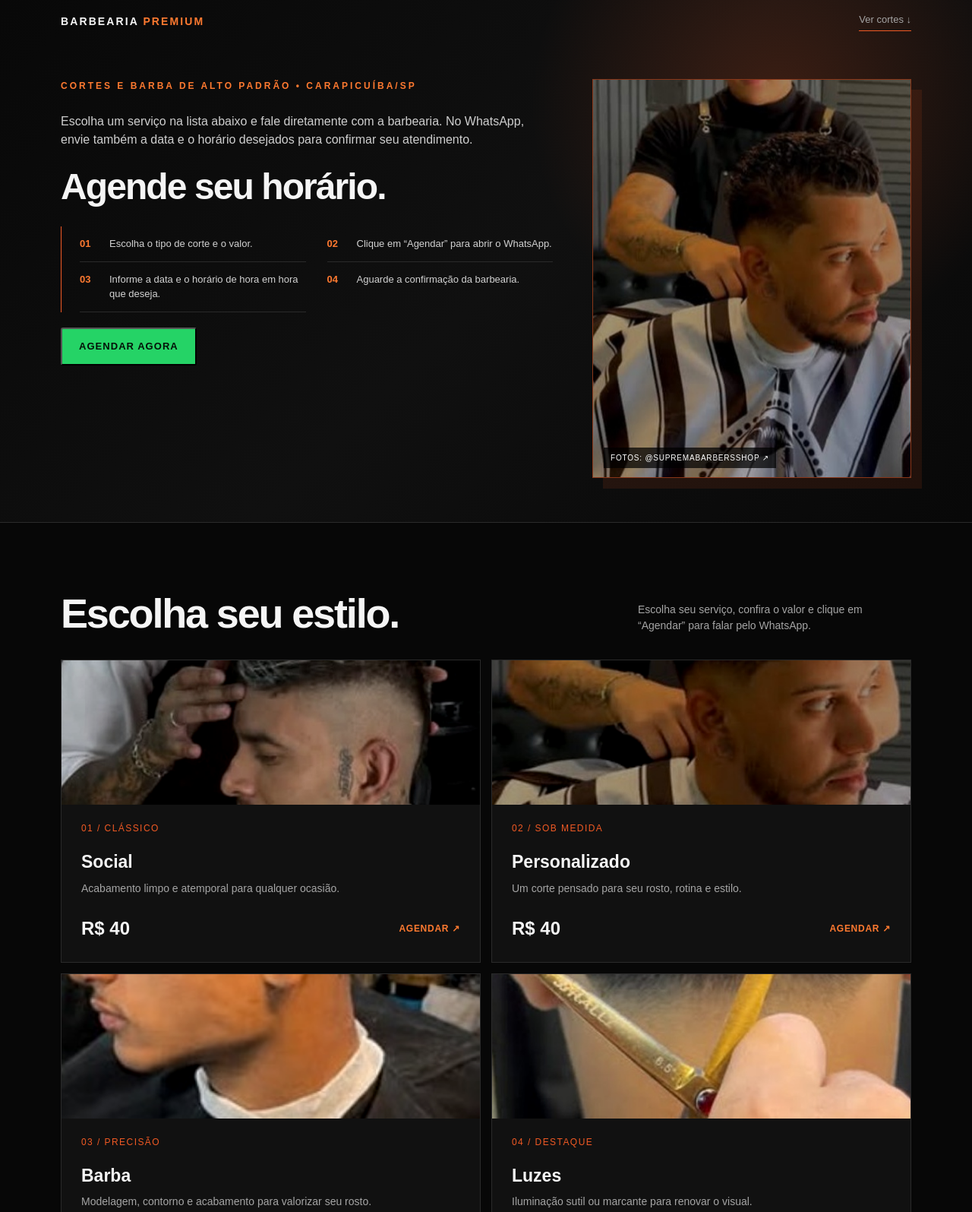
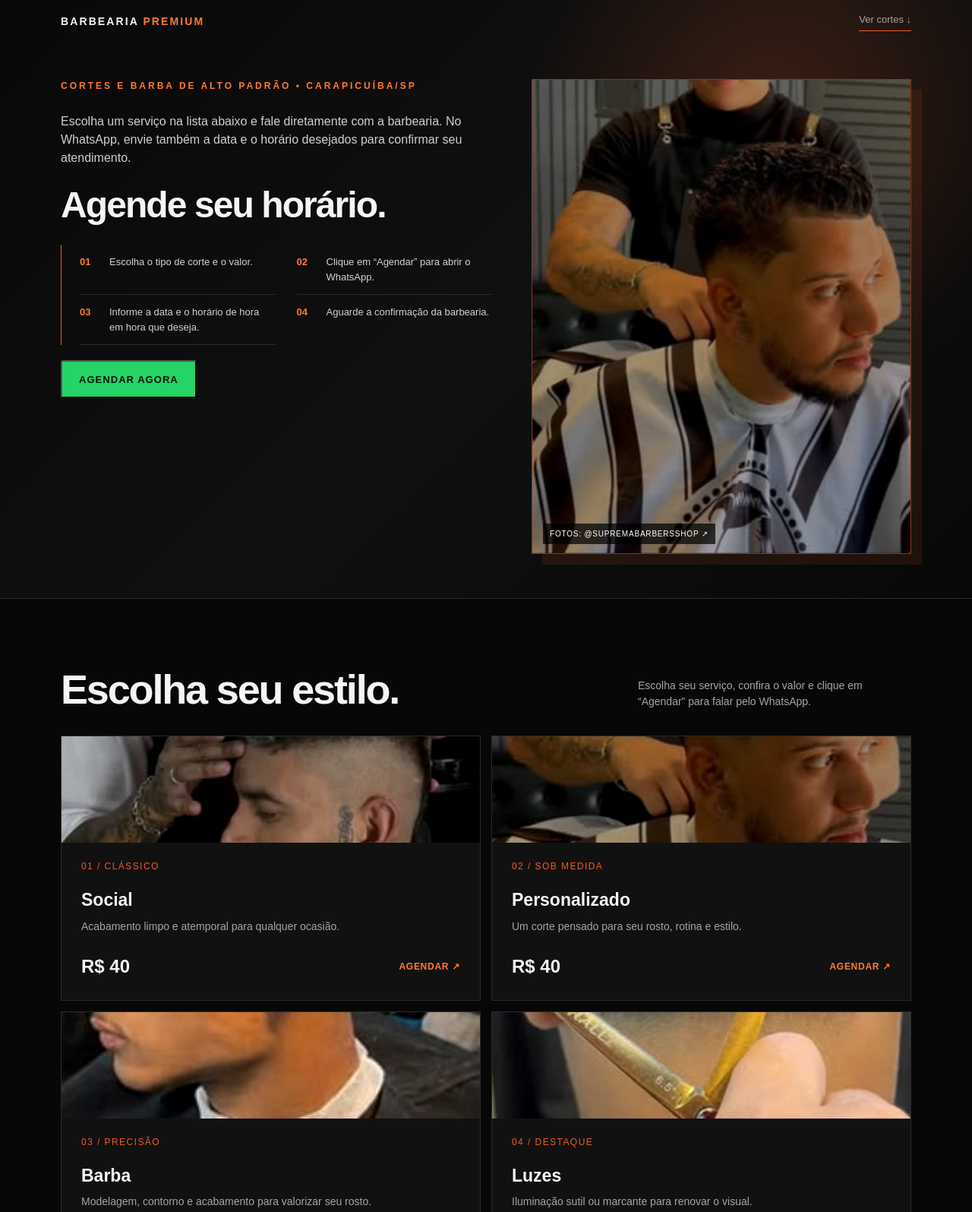
Before and after one commit to charlesbackup2025-code/barber, a website: page public/index.html in a window 1280 px wide. Shown: the top 1595 px of the page at 76% size. Drawn offline with Linux system fonts and the light colour scheme.

Commit message:
Standardize service photos and enlarge desktop featured gallery

```diff
--- a/public/index.html
+++ b/public/index.html
@@ -70,7 +70,7 @@
     .brand span { color: var(--gold-soft); }
     .nav-link { color: var(--muted); font-size: 13px; border-bottom: 1px solid var(--gold); padding-bottom: 4px; }
     .hero { position: relative; z-index: 1; max-width: none; padding: 104px 0 58px; }
-    .hero-grid { display: grid; grid-template-columns: minmax(0, 1fr) minmax(300px, 420px); gap: 52px; align-items: start; }
+    .hero-grid { display: grid; grid-template-columns: minmax(0, 1fr) minmax(360px, 500px); gap: 52px; align-items: start; }
     .hero-gallery { position: relative; width: 100%; aspect-ratio: 4 / 5; overflow: hidden; border: 1px solid rgba(241,90,36,.55); background: #0b0b0b; box-shadow: 14px 14px 0 rgba(241,90,36,.10); }
     .hero-gallery img { position: absolute; inset: 0; width: 100%; height: 100%; object-fit: cover; opacity: 0; animation: heroFade 12s infinite; }
     .hero-gallery img:nth-child(1) { animation-delay: 0s; }
@@ -107,7 +107,7 @@
     .services { display: grid; grid-template-columns: repeat(2, 1fr); gap: 14px; }
     .card { background: var(--panel); border: 1px solid var(--line); padding: 0; min-height: 230px; display: flex; flex-direction: column; justify-content: space-between; overflow: hidden; transition: border-color .2s, transform .2s; }
     .card:hover { border-color: var(--gold); transform: translateY(-3px); }
-    .card-image { width: 100%; height: 190px; display: block; object-fit: cover; filter: saturate(.82) contrast(1.08); }
+    .card-image { width: 100%; height: 140px; aspect-ratio: 16 / 9; display: block; object-fit: cover; filter: saturate(.82) contrast(1.08); }
     .card > div:not(.card-bottom) { padding: 22px 26px 0; }
     .number { color: var(--gold); font-size: 12px; letter-spacing: .12em; }
     .card h3 { margin: 18px 0 7px; font-size: 23px; }
@@ -145,7 +145,7 @@
       .booking-box { grid-template-columns: 1fr; }
       .location-image { margin-top: 22px; }
       .hero-booking .steps { grid-template-columns: 1fr; }
-      .card-image { height: 145px; }
+      .card-image { height: 100px; aspect-ratio: 16 / 9; }
       .card > div:not(.card-bottom) { padding: 18px 16px 0; }
       .card-bottom { padding: 0 16px 18px; }
       .section-head { display: block; }
```
